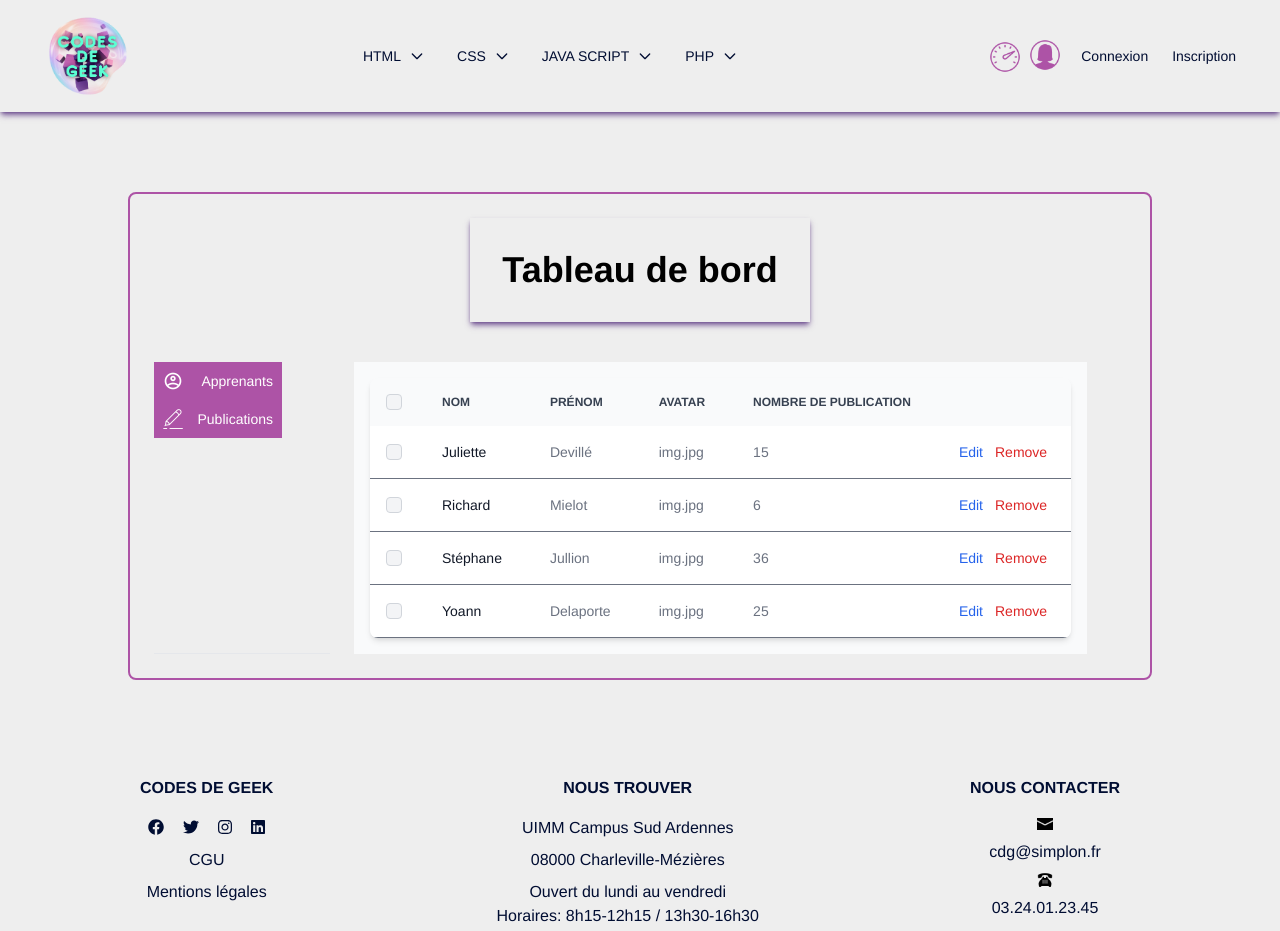
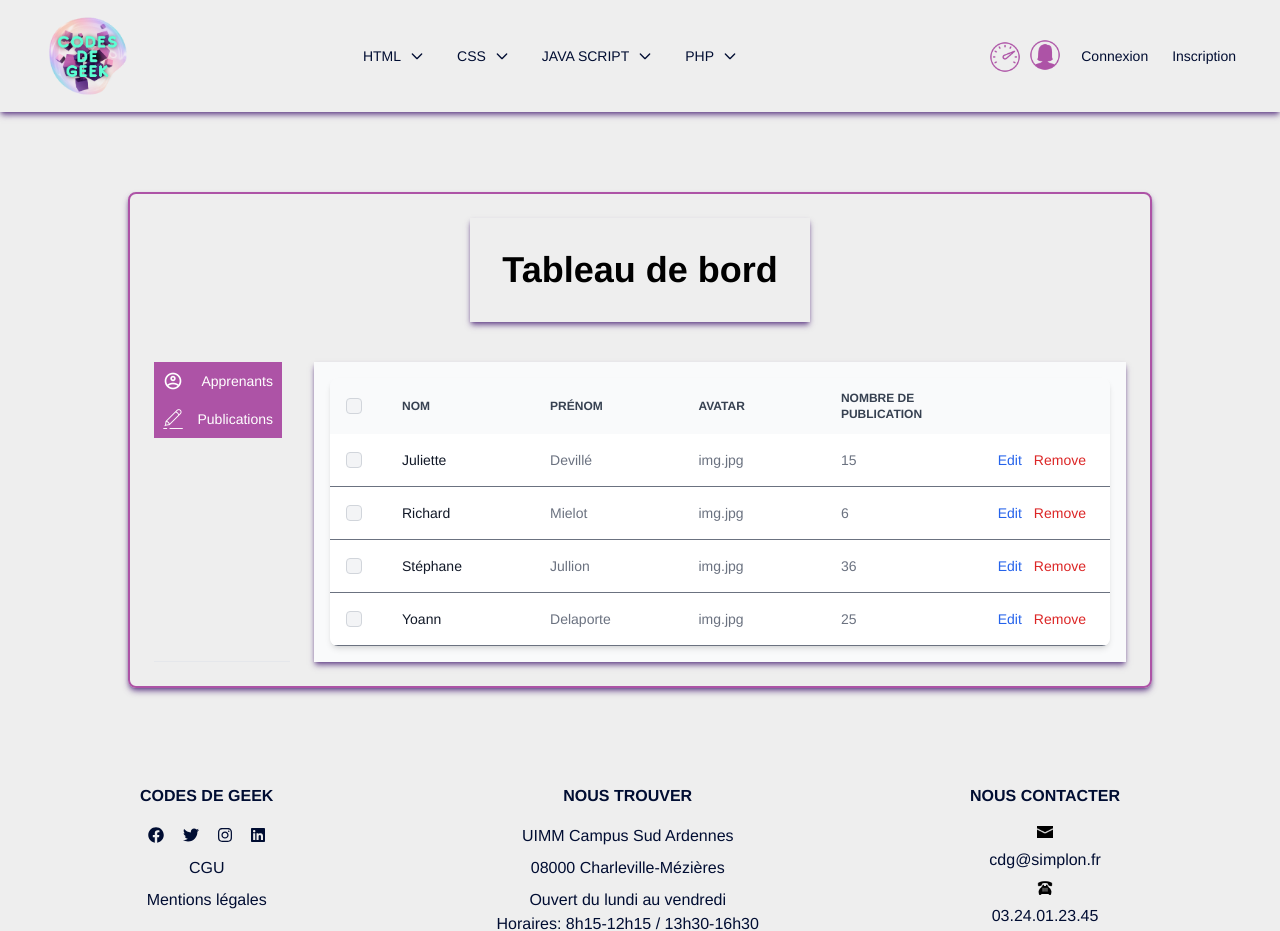
Before and after one commit to Yoann08/C.D.G, a PHP site: page /crud.php in a window 1280 px wide. Shown: the top 931 px of the page. Run offline with PHP 8.4, Linux system fonts and the light colour scheme; some libraries are stand-ins or nearby versions.

Commit message:
V5 il manque le JS sur la tableau de bord et le responsive sur les deux

```diff
--- a/crud.php
+++ b/crud.php
@@ -89,15 +89,15 @@
 
 <!-- TABLEAU DE BORD -->
 
-<div class="flex justify-center my-20">
-    <div class="w-4/5 h-auto pb-6 border-2 border-purple-light rounded-lg">
+<div class="flex justify-center my-20 sm">
+    <div class="shadow-md shadow-purple-dark/[.7] w-4/5 h-auto pb-6 border-2 border-purple-light rounded-lg">
         <div class="flex mt-6">
             <div class="shadow-md shadow-purple-dark/[.7] py-8 px-8 mx-auto">
                 <h3 class="font-semibold text-4xl">Tableau de bord</h3>
             </div>
         </div>
-            <div class="flex flex-row">
-                <div class="flex flex-row ml-6 w-44 border-b border-gray-200">
+            <div class="flex flex-row justify-center">
+                <div class="flex flex-row ml-6 w-auto border-b border-gray-200">
                     <ul class="flex flex-col -mb-px text-sm font-medium text-center mt-10" id="myTab" data-tabs-toggle="#myTabContent" role="tablist">
                         <li class="mr-2 " role="presentation">
                             <button class="inline-block w-32 px-2 py-2 text-white bg-purple-light border border-purple-light flex items-center justify-between" id="apprenants-tab" data-tabs-target="#apprenants" type="button" role="tab" aria-controls="apprenants" aria-selected="false"><img src="assets/image/apprenants.png">Apprenants</button>
@@ -108,7 +108,7 @@
                     </ul>
                 </div>
                 <div id="myTabContent">
-                    <div class="text-center hidden p-4 bg-gray-50 mt-10 mx-6" id="apprenants" role="tabpanel" aria-labelledby="apprenants-tab">
+                    <div class="shadow-md shadow-purple-dark/[.7] text-center hidden p-4 bg-gray-50 mt-10 mx-6" id="apprenants" role="tabpanel" aria-labelledby="apprenants-tab">
                         <div class="relative overflow-x-auto shadow-md sm:rounded-lg">
                             <table class="w-full text-sm text-left text-gray-500 dark:text-gray-400">
             <thead class="text-xs text-gray-700 uppercase bg-gray-50 dark:bg-gray-700 dark:text-gray-400">
@@ -119,16 +119,16 @@
                     <label for="checkbox-all-search" class="sr-only">checkbox</label>
                 </div>
             </th>
-            <th scope="col" class="px-6 py-3">
+            <th scope="col" class="w-44 px-6 py-3">
                 Nom
             </th>
-            <th scope="col" class="px-6 py-3">
+            <th scope="col" class="w-44 px-6 py-3">
                 Prénom
             </th>
-            <th scope="col" class="px-6 py-3">
+            <th scope="col" class="w-44 px-6 py-3">
                 Avatar
             </th>
-            <th scope="col" class="px-6 py-3">
+            <th scope="col" class="w-44 px-6 py-3">
                 Nombre de publication
             </th>
             </tr>
@@ -234,7 +234,7 @@
             </table>
                         </div>
                     </div>
-                    <div class="text-center hidden p-4 bg-gray-50 mt-10 mx-6" id="publications" role="tabpanel" aria-labelledby="publications-tab">
+                    <div class="shadow-md shadow-purple-dark/[.7] text-center hidden p-4 bg-gray-50 mt-10 mx-6" id="publications" role="tabpanel" aria-labelledby="publications-tab">
                         <table class="w-full text-sm text-left text-gray-500">
             <thead class="text-xs text-gray-700 uppercase bg-gray-50">
             <tr>
@@ -244,16 +244,16 @@
                     <label for="checkbox-all-search" class="sr-only">checkbox</label>
                 </div>
             </th>
-            <th scope="col" class="px-6 py-3">
+            <th scope="col" class="w-44 px-6 py-3">
                 Titre
             </th>
-            <th scope="col" class="px-6 py-3">
+            <th scope="col" class="w-44 px-6 py-3">
                 Publié par
             </th>
-            <th scope="col" class="px-6 py-3">
+            <th scope="col" class="w-44 px-6 py-3">
                 Code
             </th>
-            <th scope="col" class="px-6 py-3">
+            <th scope="col" class="w-44 px-6 py-3">
                 Nombre de vue
             </th>
             </tr>
```
